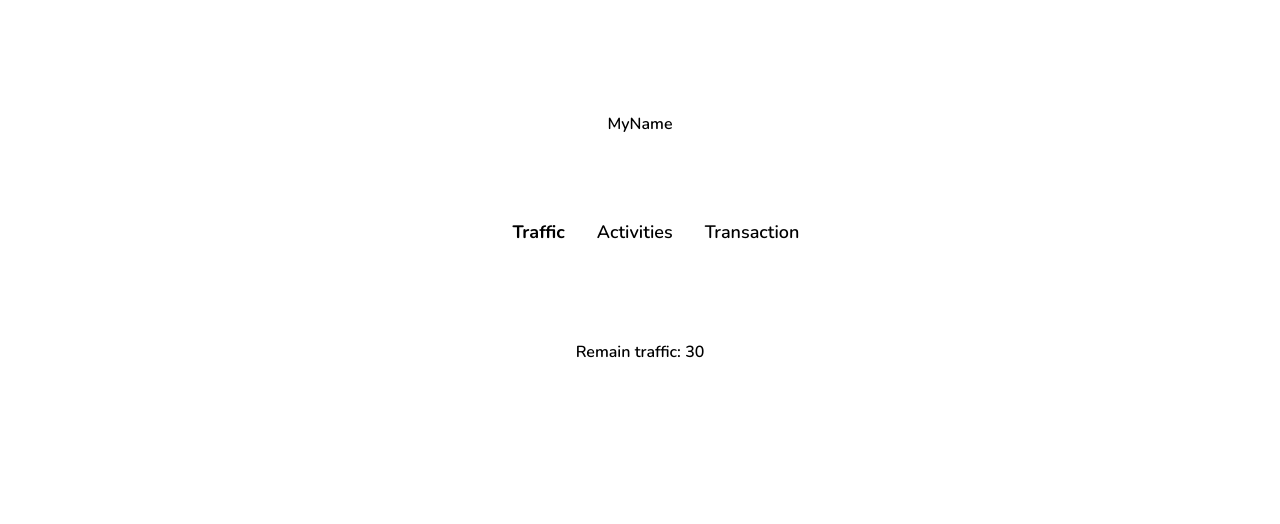
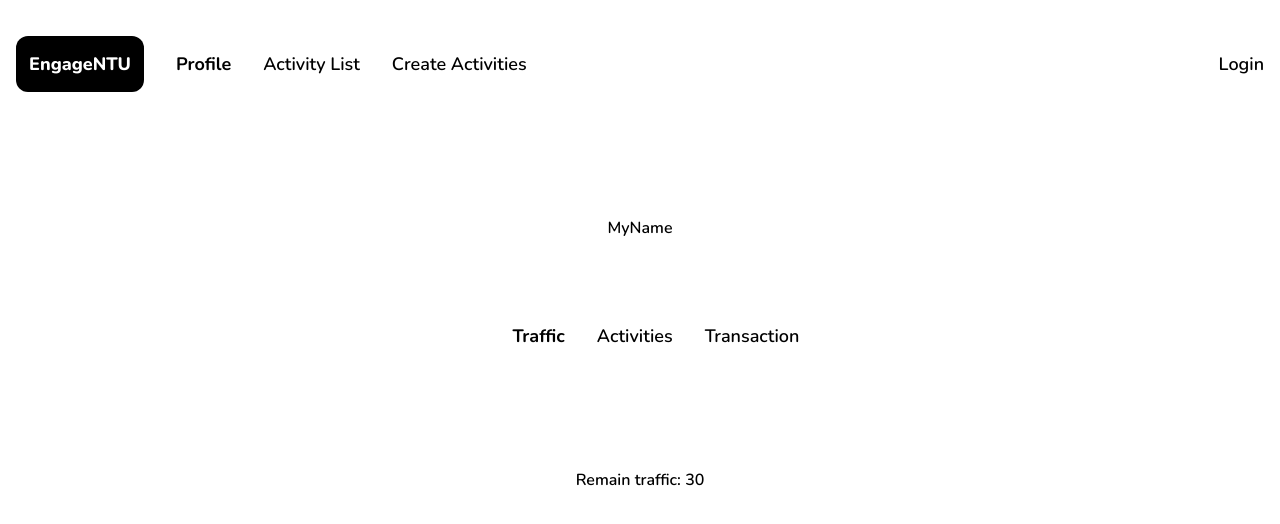
Before and after one commit to hhhh1300/cnlab_final_project, a Next.js app in the folder frontend/: page /user/profile in a window 1280 px wide. Shown: the top 524 px of the page. Built offline with nearby package versions, Linux system fonts and the light colour scheme.

Commit message:
add navbar for user and admin

```diff
--- a/frontend/src/app/admin/layout.tsx
+++ b/frontend/src/app/admin/layout.tsx
@@ -1,4 +1,5 @@
 'use client';
+import Navbar from '@/app/admin/navbar';
 
 type Props = {
   children: React.ReactNode;
@@ -6,8 +7,9 @@ type Props = {
 
 export default function AdminLayout({ children }: Props) {
   return (
-    <main className="flex-row justify-center top-0 flex w-full min-h-full">
-      <div className="w-full">{children}</div>
+    <main className="flex-row justify-center top-0 w-full min-h-full">
+      <Navbar />
+      <div className="w-full pb-20 pt-28">{children}</div>
     </main>
   );
 }
--- /dev/null
+++ b/frontend/src/app/admin/navbar.tsx
@@ -0,0 +1,53 @@
+'use client';
+
+import { Button } from '@/components/ui/button';
+import Link from 'next/link';
+import { usePathname } from 'next/navigation';
+
+
+
+export default function Navbar() {
+
+    const path = usePathname();
+    let lastSegment = "";
+    lastSegment = path.substring(path.lastIndexOf('/') + 1);
+
+    return (
+        <>
+            <div className="bg-white  text-black font-semibold space-y-6 items-center">
+            <Button className="bg-white text-black h-[10vh] justify-center  hover:bg-white transition font-bold">
+                <span className="bg-black text-white h-[6vh] w-[15vh] rounded-md transition hover:bg-black font-bold flex items-center justify-center">
+                <Link href="/admin" className="text-sm lg:text-lg">
+                    EngageNTU
+                </Link>
+                </span>
+            </Button>
+            <Button className={`bg-white text-black rounded-lg h-[10vh] hover:bg-neutral-100 transition font-semibold ${lastSegment === "profile" ? "font-bold" : ""}`}>
+                <Link href="/admin/profile" className="text-sm lg:text-lg">
+                Traffic
+                </Link>
+            </Button>
+            <Button className={`bg-white text-black rounded-lg h-[10vh] hover:bg-neutral-100 transition font-semibold ${lastSegment === "activity" ? "font-bold" : ""}`}>
+                <Link href="/admin/activity" className="text-sm lg:text-lg">
+                Activity List
+                </Link>
+            </Button>
+            <Button className={`bg-white text-black rounded-lg h-[10vh] hover:bg-neutral-100 transition font-semibold ${lastSegment === "activity" ? "font-bold" : ""}`}>
+                <Link href="/admin/activity" className="text-sm lg:text-lg">
+                Official Activity List
+                </Link>
+            </Button>
+            <Button className={`bg-white text-black rounded-lg h-[10vh] hover:bg-neutral-100 transition font-semibold ${lastSegment === "create_activities" ? "font-bold" : ""}`}>
+                <Link href="/admin/create_activities" className="text-sm lg:text-lg">
+                Create Official Activities
+                </Link>
+            </Button>
+            <Button className={`bg-white text-black rounded-lg h-[10vh] hover:bg-neutral-100 transition font-semibold float-right ${lastSegment === "login" ? "font-bold" : ""}`}>
+                <Link href="/admin/login" className="text-sm lg:text-lg">
+                Login
+                </Link>
+            </Button>
+            </div>
+        </>
+    );
+}
--- a/frontend/src/app/admin/page.tsx
+++ b/frontend/src/app/admin/page.tsx
@@ -2,30 +2,38 @@
 
 import { Button } from '@/components/ui/button';
 import Link from 'next/link';
+import { useEffect } from 'react';
+import { usePathname } from 'next/navigation';
 
 export default function Page() {
+  const path = usePathname();
+
+  useEffect(() => {
+    window.location.href = '/admin/activity';
+  }, []);
   return (
-    <main className="flex flex-col justify-center space-y-6">
-      <Button className="bg-white text-black rounded-lg h-[10vh] hover:bg-neutral-100 transition font-semibold">
-        <Link href="/user/profile" className="text-sm lg:text-lg">
-          監控用戶流量
-        </Link>
-      </Button>
-      <Button className="bg-white text-black rounded-lg h-[10vh] hover:bg-neutral-100 transition font-semibold">
-        <Link href="/user/profile" className="text-sm lg:text-lg">
-          管理活動
-        </Link>
-      </Button>
-      <Button className="bg-white text-black rounded-lg h-[10vh] hover:bg-neutral-100 transition font-semibold">
-        <Link href="/admin/create_activities" className="text-sm lg:text-lg">
-          辦理官方講座
-        </Link>
-      </Button>
-      <Button className="bg-white text-black rounded-lg h-[10vh] hover:bg-neutral-100 transition font-semibold">
-        <Link href="/user/profile" className="text-sm lg:text-lg">
-          官方講座列表
-        </Link>
-      </Button>
-    </main>
+    <></>
+    // <main className="flex flex-col justify-center space-y-6">
+    //   <Button className="bg-white text-black rounded-lg h-[10vh] hover:bg-neutral-100 transition font-semibold">
+    //     <Link href="/user/profile" className="text-sm lg:text-lg">
+    //       監控用戶流量
+    //     </Link>
+    //   </Button>
+    //   <Button className="bg-white text-black rounded-lg h-[10vh] hover:bg-neutral-100 transition font-semibold">
+    //     <Link href="/user/profile" className="text-sm lg:text-lg">
+    //       管理活動
+    //     </Link>
+    //   </Button>
+    //   <Button className="bg-white text-black rounded-lg h-[10vh] hover:bg-neutral-100 transition font-semibold">
+    //     <Link href="/admin/create_activities" className="text-sm lg:text-lg">
+    //       辦理官方講座
+    //     </Link>
+    //   </Button>
+    //   <Button className="bg-white text-black rounded-lg h-[10vh] hover:bg-neutral-100 transition font-semibold">
+    //     <Link href="/user/profile" className="text-sm lg:text-lg">
+    //       官方講座列表
+    //     </Link>
+    //   </Button>
+    // </main>
   );
 }
--- a/frontend/src/app/layout.tsx
+++ b/frontend/src/app/layout.tsx
@@ -13,7 +13,7 @@ export default function RootLayout({ children }: { children: React.ReactNode })
   return (
     <html lang="zh-tw">
       <body className={font.className}>
-        <div className="pb-20 pt-28">{children}</div>
+        <div className="p-0 m-0">{children}</div>
       </body>
     </html>
   );
--- a/frontend/src/app/page.tsx
+++ b/frontend/src/app/page.tsx
@@ -4,6 +4,7 @@ import { Button } from '@/components/ui/button';
 import Link from 'next/link';
 
 export default function Page() {
+
   return (
     <main>
       <div className="flex flex-col sm:p-4 text-sm lg:text-lg">
--- a/frontend/src/app/user/layout.tsx
+++ b/frontend/src/app/user/layout.tsx
@@ -1,11 +1,14 @@
+import Navbar from "./navbar";
+
 type Props = {
   children: React.ReactNode;
 };
 
 async function UserLayout({ children }: Props) {
   return (
-    <main className="flex-row justify-center top-0 flex w-full min-h-full">
-      <div className="w-full">{children}</div>
+    <main className="flex-row justify-center top-0 w-full min-h-full">
+      <Navbar />
+      <div className="w-full pb-20 pt-28">{children}</div>
     </main>
   );
 }
--- /dev/null
+++ b/frontend/src/app/user/navbar.tsx
@@ -0,0 +1,48 @@
+'use client';
+
+import { Button } from '@/components/ui/button';
+import Link from 'next/link';
+import { usePathname } from 'next/navigation';
+
+
+
+export default function Navbar() {
+
+    const path = usePathname();
+    let lastSegment = "";
+    lastSegment = path.substring(path.lastIndexOf('/') + 1);
+
+    return (
+        <>
+            <div className="bg-white  text-black font-semibold space-y-6 items-center">
+            <Button className="bg-white text-black h-[10vh] justify-center  hover:bg-white transition font-bold">
+                <span className="bg-black text-white h-[7vh] w-[16vh] rounded-xl transition hover:bg-black font-extrabold flex items-center justify-center">
+                <Link href="/user" className="text-sm lg:text-lg">
+                    EngageNTU
+                </Link>
+                </span>
+            </Button>
+            <Button className={`bg-white text-black rounded-lg h-[10vh] hover:bg-neutral-100 transition font-semibold ${lastSegment === "profile" ? "font-bold" : ""}`}>
+                <Link href="/user/profile" className="text-sm lg:text-lg">
+                Profile
+                </Link>
+            </Button>
+            <Button className={`bg-white text-black rounded-lg h-[10vh] hover:bg-neutral-100 transition font-semibold ${lastSegment === "activity" ? "font-bold" : ""}`}>
+                <Link href="/user/activity" className="text-sm lg:text-lg">
+                Activity List
+                </Link>
+            </Button>
+            <Button className={`bg-white text-black rounded-lg h-[10vh] hover:bg-neutral-100 transition font-semibold ${lastSegment === "create_activities" ? "font-bold" : ""}`}>
+                <Link href="/user/create_activities" className="text-sm lg:text-lg">
+                Create Activities
+                </Link>
+            </Button>
+            <Button className={`bg-white text-black rounded-lg h-[10vh] hover:bg-neutral-100 transition font-semibold float-right ${lastSegment === "login" ? "font-bold" : ""}`}>
+                <Link href="/user/login" className="text-sm lg:text-lg">
+                Login
+                </Link>
+            </Button>
+            </div>
+        </>
+    );
+}
--- a/frontend/src/app/user/profile/layout.tsx
+++ b/frontend/src/app/user/profile/layout.tsx
@@ -1,11 +1,15 @@
+`use client`;
+
 import Navbar from '@/app/user/profile/navbar';
 
 
 export default function ProfileLayout({ children }: { children: React.ReactNode }) {
+
   return (
     <>
         <div className='bg-white text-center text-black rounded-lg h-[10vh] transition font-semibold'> MyName </div>
         <Navbar />
+        <br />
         <main className='flex justify-center'>{children}</main>
     </>
 
```
Also changed, not shown: frontend/src/app/user/page.tsx (+25 -33 lines).
